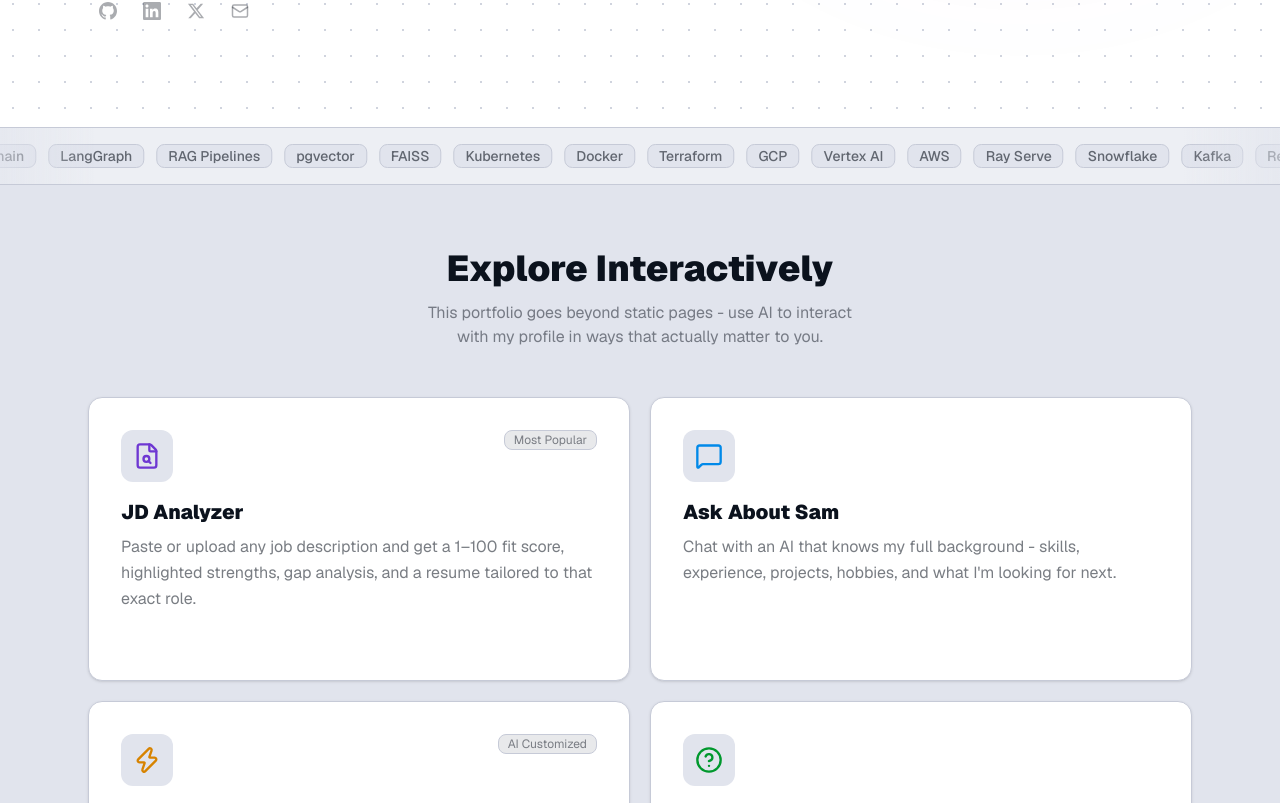
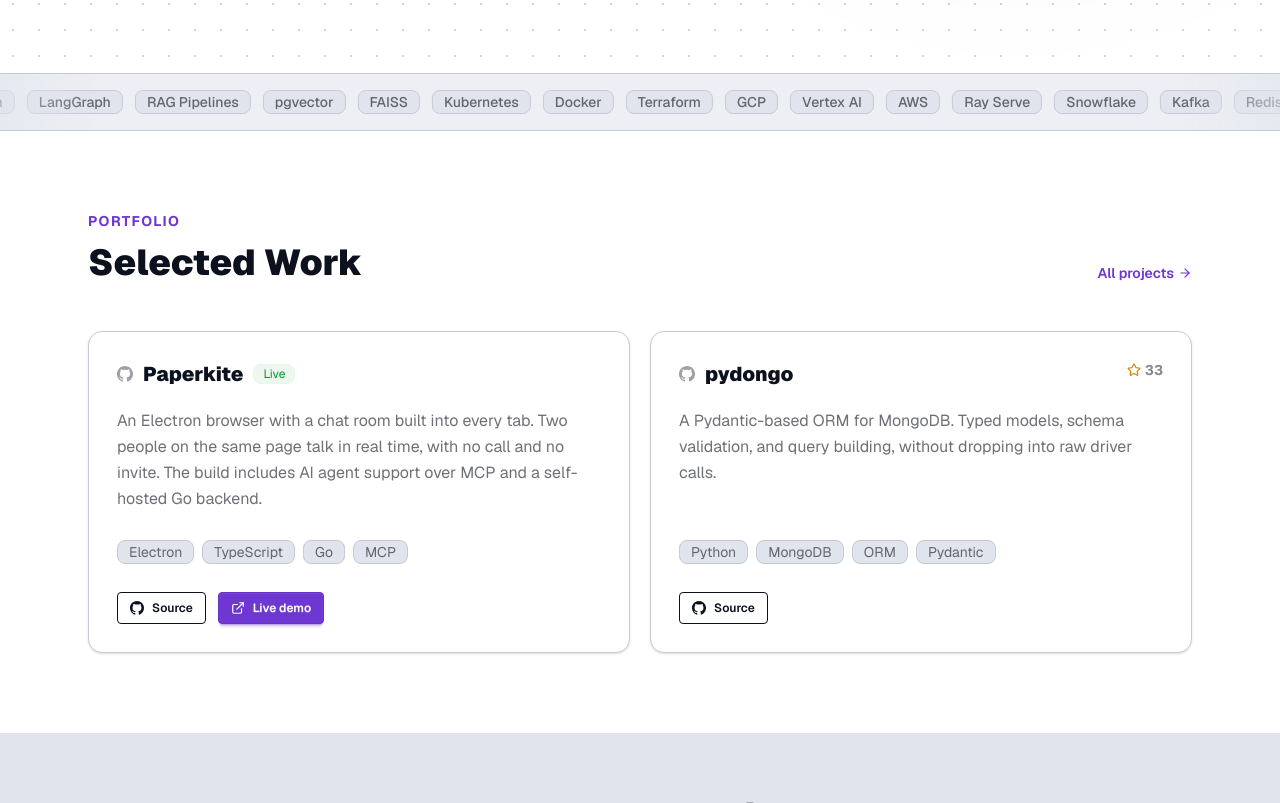
Before and after one commit to tecnosam/portfolio-site, a Next.js app: page / in a window 1280 px wide. Shown: the part 697-1500 px from the top of the page. Built offline with nearby package versions, Linux system fonts and the light colour scheme.

Commit message:
reworded for better seo

```diff
--- a/src/app/page.tsx
+++ b/src/app/page.tsx
@@ -2,13 +2,32 @@ import Image from "next/image";
 import Link from "next/link";
 import DownloadResumeLink from "@/components/ui/DownloadResumeLink";
 import {
-  Mail, ArrowRight, MapPin,
+  Mail, ArrowRight, MapPin, Star, ExternalLink,
   Sparkles, MessageSquare, FileSearch, Zap, HelpCircle,
   TrendingUp, Clock, BarChart3,
 } from "lucide-react";
 import { GithubIcon, LinkedinIcon, TwitterIcon } from "@/components/ui/SocialIcons";
 import SkillsMarquee from "@/components/ui/SkillsMarquee";
 import { profile, skills, experience } from "@/lib/data";
+
+const featuredProjects = [
+  {
+    name: "Paperkite",
+    description: "An Electron browser with a chat room built into every tab. Two people on the same page talk in real time, with no call and no invite. The build includes AI agent support over MCP and a self-hosted Go backend.",
+    tags: ["Electron", "TypeScript", "Go", "MCP"],
+    stars: 0,
+    href: "https://github.com/tecnosam/paperkite",
+    demoHref: "https://paperkite.samuelabolo.dev",
+  },
+  {
+    name: "pydongo",
+    description: "A Pydantic-based ORM for MongoDB. Typed models, schema validation, and query building, without dropping into raw driver calls.",
+    tags: ["Python", "MongoDB", "ORM", "Pydantic"],
+    stars: 33,
+    href: "https://github.com/tecnosam/pydongo",
+    demoHref: null,
+  },
+];
 
 export default function HomePage() {
   const recentExperience = experience.slice(0, 3);
@@ -29,11 +48,6 @@ export default function HomePage() {
 
             {/* ── Left content ── */}
             <div className="flex-1 space-y-7 animate-fade-up">
-              <div className="badge badge-success badge-soft gap-2 text-sm py-3 px-4">
-                <span className="size-2 rounded-full bg-success animate-pulse-ring" />
-                Available for new opportunities
-              </div>
-
               <div>
                 <h1 className="text-6xl sm:text-7xl md:text-8xl font-black tracking-tight text-base-content leading-[0.92] mb-4">
                   Samuel<br />
@@ -50,8 +64,6 @@ export default function HomePage() {
               <div className="flex items-center gap-2 text-base text-base-content/40">
                 <MapPin size={15} />
                 <span>{profile.location}</span>
-                <span className="text-primary mx-1">·</span>
-                <span>{profile.openTo}</span>
               </div>
 
               <div className="flex flex-wrap gap-3">
@@ -114,13 +126,63 @@ export default function HomePage() {
       {/* ── Skills Marquee ── */}
       <SkillsMarquee />
 
+      {/* ── Selected Work ── */}
+      <section className="max-w-6xl mx-auto px-4 sm:px-6 py-12 sm:py-20">
+        <div className="mb-12 flex items-end justify-between flex-wrap gap-4">
+          <div>
+            <p className="text-sm font-bold uppercase tracking-widest text-primary mb-3">Portfolio</p>
+            <h2 className="text-2xl sm:text-4xl font-black text-base-content">Selected Work</h2>
+          </div>
+          <Link href="/open-source" className="text-sm font-semibold text-primary hover:underline flex items-center gap-1">
+            All projects <ArrowRight size={14} />
+          </Link>
+        </div>
+
+        <div className="grid grid-cols-1 md:grid-cols-2 gap-5">
+          {featuredProjects.map((p) => (
+            <div key={p.name} className="card bg-base-100 border border-base-300 shadow-sm card-lift">
+              <div className="card-body p-7">
+                <div className="flex items-start justify-between gap-3 mb-3">
+                  <div className="flex items-center gap-2.5 flex-wrap">
+                    <GithubIcon size={16} className="text-base-content/40" />
+                    <h3 className="font-black text-base-content text-xl">{p.name}</h3>
+                    {p.demoHref && <span className="badge badge-success badge-soft badge-sm">Live</span>}
+                  </div>
+                  {p.stars > 0 && (
+                    <span className="flex items-center gap-1 text-sm font-bold text-base-content/50">
+                      <Star size={14} className="text-warning" /> {p.stars}
+                    </span>
+                  )}
+                </div>
+                <p className="text-base-content/60 text-base leading-relaxed mb-5">{p.description}</p>
+                <div className="flex flex-wrap gap-2 mb-5">
+                  {p.tags.map((tag) => (
+                    <span key={tag} className="badge badge-ghost border border-base-300 badge-md text-base-content/60">{tag}</span>
+                  ))}
+                </div>
+                <div className="flex flex-wrap gap-3">
+                  <a href={p.href} target="_blank" rel="noopener noreferrer" className="btn btn-outline btn-sm gap-2">
+                    <GithubIcon size={14} /> Source
+                  </a>
+                  {p.demoHref && (
+                    <a href={p.demoHref} target="_blank" rel="noopener noreferrer" className="btn btn-primary btn-sm gap-2">
+                      <ExternalLink size={14} /> Live demo
+                    </a>
+                  )}
+                </div>
+              </div>
+            </div>
+          ))}
+        </div>
+      </section>
+
       {/* ── AI Features ── */}
       <section className="bg-base-200 border-b border-base-300">
         <div className="max-w-6xl mx-auto px-4 sm:px-6 py-10 sm:py-16">
           <div className="text-center mb-12">
             <h2 className="text-2xl sm:text-4xl font-black text-base-content mb-3">Explore Interactively</h2>
             <p className="text-base-content/50 text-base max-w-md mx-auto">
-              This portfolio goes beyond static pages - use AI to interact with my profile in ways that actually matter to you.
+              This portfolio goes beyond static pages. Use AI to interact with my background in ways that matter to you.
             </p>
           </div>
 
--- a/src/components/layout/Footer.tsx
+++ b/src/components/layout/Footer.tsx
@@ -74,7 +74,7 @@ export default function Footer() {
 
       <div className="border-t border-neutral-content/10 w-full max-w-5xl pt-6 mt-2">
         <p className="text-neutral-content/40 text-xs">
-          © {new Date().getFullYear()} Samuel Abolo · Lagos, Nigeria · Open to Relocation
+          © {new Date().getFullYear()} Samuel Abolo · Lagos, Nigeria
         </p>
       </div>
     </footer>
```
